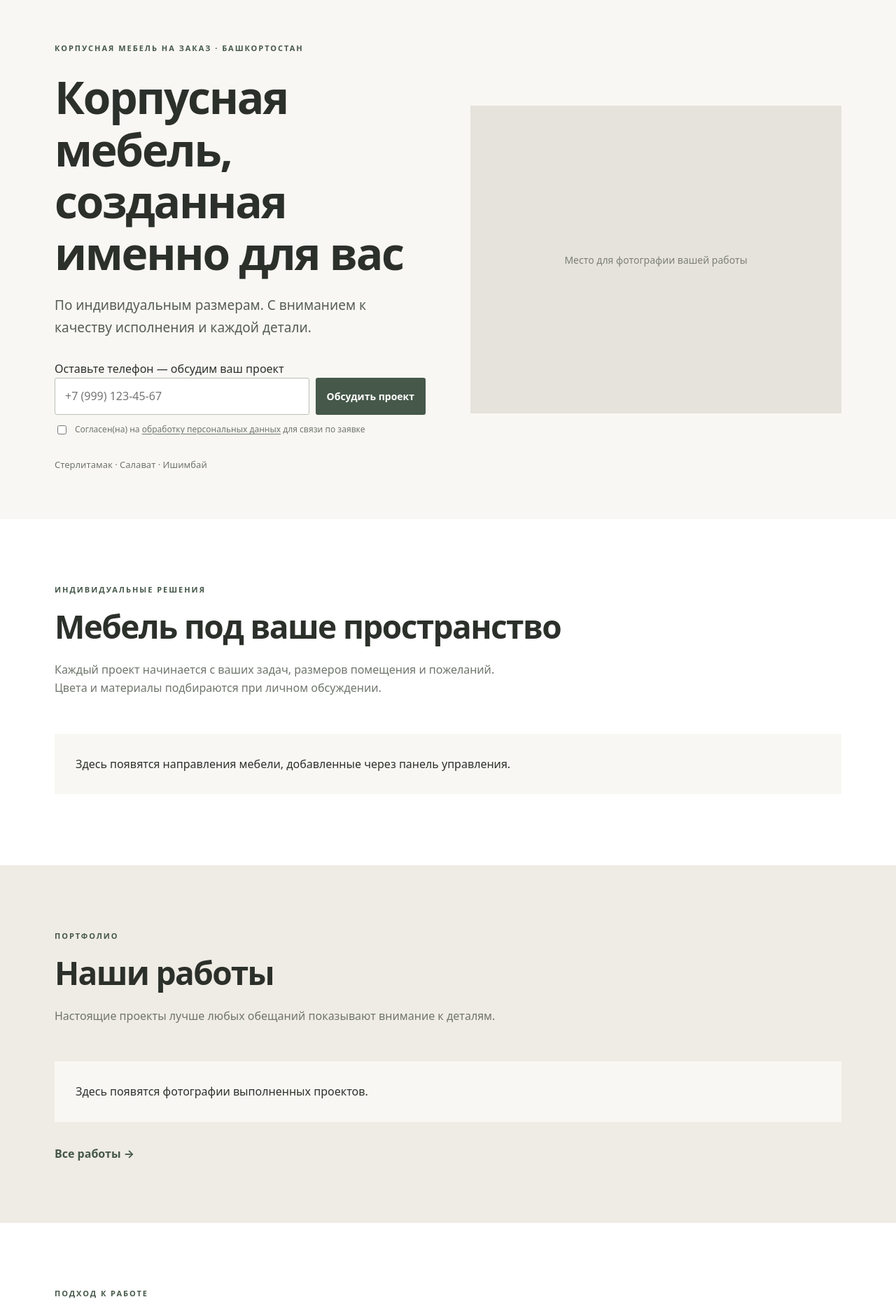
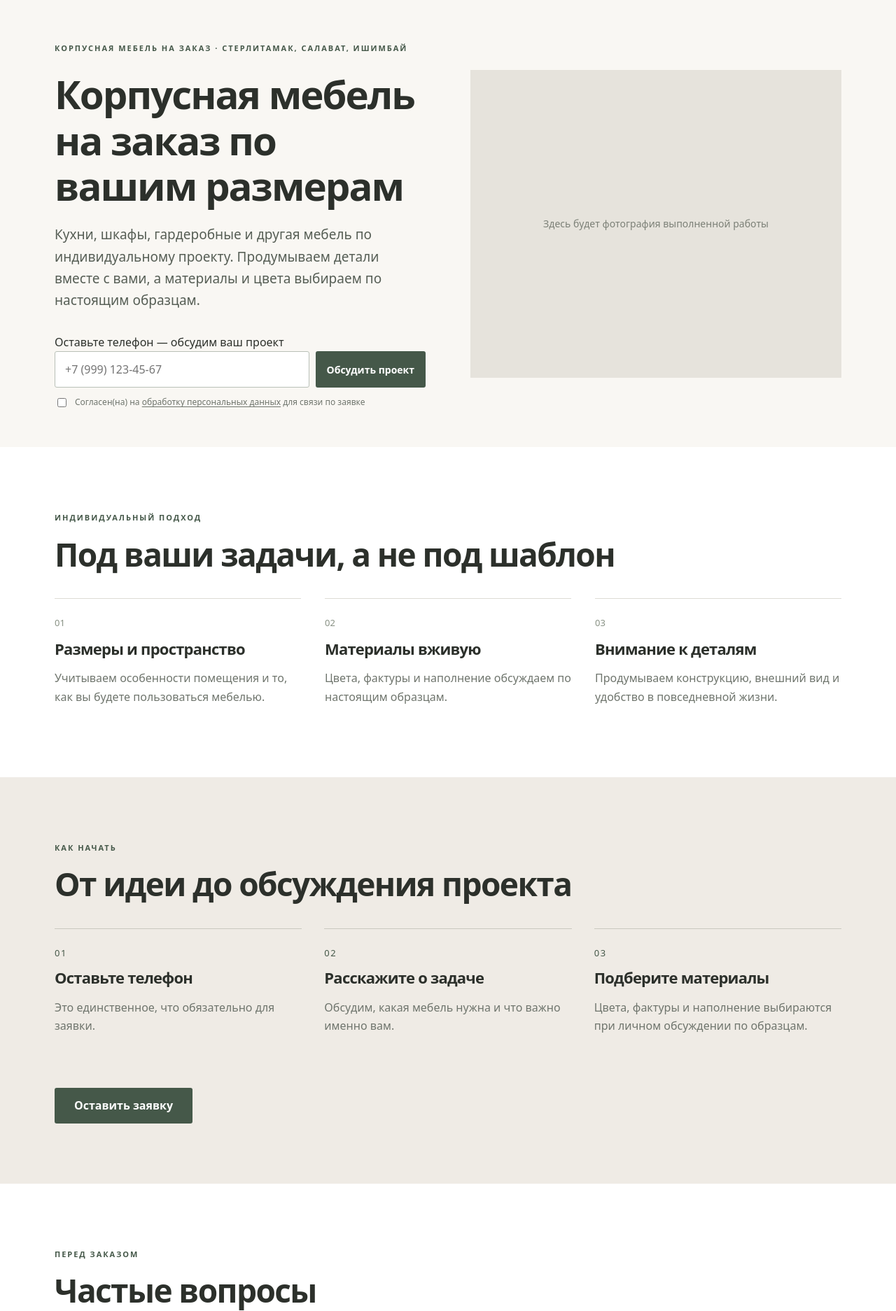
Before and after one commit to calex794/mebel, a Django app: page / in a window 1280 px wide. Shown: the part 89-1963 px from the top of the page at 70% size. Run offline with Django 5.2, Linux system fonts and the light colour scheme; data comes from the database, SQL or seed files in the repository; data that the repository does not hold is empty.

Commit message:
feat: улучшить главную мебельного сайта для заявок
* feat: store editable FAQ and clarify default first-screen copy

* feat: make common questions editable in admin

* feat: show published common questions on homepage

* feat: migrate first-screen copy and seed editable FAQ

* feat: put work proof, services and clear lead journey into homepage

* test: cover landing hierarchy and editable FAQ; style sections

* test: cover landing hierarchy and editable FAQ; style sections

```diff
--- a/catalog/views.py
+++ b/catalog/views.py
@@ -1,7 +1,6 @@
 from django.contrib import messages
 from django.core.cache import cache
-from django.db import transaction
-from django.http import Http404, HttpResponse, HttpResponseRedirect
+from django.http import HttpResponse, HttpResponseRedirect
 from django.shortcuts import get_object_or_404, render
 from django.urls import reverse
 from django.utils import timezone
@@ -9,7 +8,7 @@ from django.utils.http import url_has_allowed_host_and_scheme
 from django.views.decorators.http import require_POST
 
 from .forms import LeadForm
-from .models import Article, Lead, Project, Service
+from .models import Article, FAQ, Lead, Project, Service
 
 
 def home(request):
@@ -17,6 +16,7 @@ def home(request):
         "services": Service.objects.filter(published=True)[:6],
         "projects": Project.objects.filter(published=True)[:6],
         "articles": Article.objects.filter(published=True)[:3],
+        "faqs": FAQ.objects.filter(published=True)[:8],
     })
 
 
--- a/static/css/site.css
+++ b/static/css/site.css
@@ -12,3 +12,14 @@
 .hero-consent input{margin-top:3px}
 .hero-consent a{text-decoration:underline;text-underline-offset:2px}
 @media(max-width:560px){.hero-quick-row{flex-direction:column}.hero-quick-row .button{width:100%}}
+
+/* Landing sections: calm hierarchy and editorial evidence. */
+.hero-copy{min-width:0}.hero-copy h1{font-size:clamp(35px,4.4vw,58px);max-width:750px}
+.process-steps{display:grid;grid-template-columns:repeat(3,minmax(0,1fr));gap:32px;counter-reset:steps;list-style:none;margin:36px 0;padding:0}
+.process-steps li{padding:24px 0;border-top:1px solid #c9c8bf;counter-increment:steps}
+.process-steps li:before{content:"0" counter(steps);display:block;font-size:13px;letter-spacing:.12em;color:var(--olive)}
+.process-steps p{color:var(--muted)}.about-copy{max-width:740px;margin-top:55px;border-top:1px solid var(--border);padding-top:26px}
+.about-copy p{color:var(--muted)}.faq-list{max-width:840px}.faq-item{border-bottom:1px solid var(--border);padding:18px 0}
+.faq-item summary{cursor:pointer;font-size:19px;font-weight:650;line-height:1.4;padding-right:28px}
+.faq-answer{max-width:700px;color:var(--muted)}.faq-answer p{margin:14px 0 2px}
+@media(max-width:850px){.process-steps{grid-template-columns:1fr;gap:8px}.hero-copy h1{font-size:clamp(34px,7vw,52px)}}
--- a/templates/catalog/home.html
+++ b/templates/catalog/home.html
@@ -1,23 +1,49 @@
 {% extends "catalog/base.html" %}{% block content %}
-<section class="hero"><div class="wrap hero-grid"><div><span class="eyebrow">Корпусная мебель на заказ · Башкортостан</span>
-<h1>{% if site %}{{ site.hero_title }}{% else %}Корпусная мебель, созданная именно для вас{% endif %}</h1>
-<p class="lead">{% if site %}{{ site.hero_text }}{% else %}По индивидуальным размерам. С вниманием к качеству исполнения и каждой детали.{% endif %}</p>
+<section class="hero"><div class="wrap hero-grid"><div class="hero-copy">
+<span class="eyebrow">Корпусная мебель на заказ · Стерлитамак, Салават, Ишимбай</span>
+<h1>{% if site %}{{ site.hero_title }}{% else %}Корпусная мебель на заказ по вашим размерам{% endif %}</h1>
+<p class="lead">{% if site %}{{ site.hero_text }}{% else %}Кухни, шкафы, гардеробные и другая мебель по индивидуальному проекту. Продумываем детали вместе с вами, а материалы и цвета выбираем по настоящим образцам.{% endif %}</p>
 <form class="hero-quick-form" method="post" action="{% url 'submit_lead' %}" aria-label="Оставить заявку">{% csrf_token %}
-<input type="hidden" name="next" value="{{ request.path }}">
-<input type="hidden" name="website" value="">
+<input type="hidden" name="next" value="{{ request.path }}"><input type="hidden" name="website" value="">
 <label for="hero-phone">Оставьте телефон — обсудим ваш проект</label>
 <div class="hero-quick-row"><input id="hero-phone" type="tel" name="phone" placeholder="+7 (999) 123-45-67" autocomplete="tel" inputmode="tel" required maxlength="40"><button class="button" type="submit">Обсудить проект</button></div>
 <label class="hero-consent"><input type="checkbox" name="consent" required> <span>Согласен(на) на <a href="{% url 'privacy' %}">обработку персональных данных</a> для связи по заявке</span></label>
-</form><p class="subtle">Стерлитамак · Салават · Ишимбай</p></div>
-<div class="hero-visual">{% if site and site.hero_image %}<img src="{{ site.hero_image.url }}" alt="Корпусная мебель по индивидуальному заказу">{% else %}<div class="photo-placeholder"><span>Место для фотографии вашей работы</span></div>{% endif %}</div></div></section>
-<section class="section wrap"><span class="eyebrow">Индивидуальные решения</span><h2>Мебель под ваше пространство</h2>
-<p class="section-intro">Каждый проект начинается с ваших задач, размеров помещения и пожеланий. Цвета и материалы подбираются при личном обсуждении.</p>
-{% include "catalog/cards.html" with items=services empty_text="Здесь появятся направления мебели, добавленные через панель управления." %}
+</form>
+</div><div class="hero-visual">{% if site and site.hero_image %}<img src="{{ site.hero_image.url }}" alt="Корпусная мебель по индивидуальному заказу" fetchpriority="high">{% else %}<div class="photo-placeholder"><span>Здесь будет фотография выполненной работы</span></div>{% endif %}</div></div></section>
+
+{% if projects %}<section class="section sand" aria-labelledby="works-heading"><div class="wrap"><span class="eyebrow">Реальные проекты</span>
+<h2 id="works-heading">Посмотрите качество исполнения</h2>
+<p class="section-intro">Готовая мебель и детали работ показывают больше, чем любые обещания.</p>
+{% include "catalog/cards.html" with items=projects %}<a href="{% url 'projects' %}" class="text-link">Все работы →</a>
+</div></section>{% endif %}
+
+{% if services %}<section class="section wrap" aria-labelledby="services-heading"><span class="eyebrow">Направления</span>
+<h2 id="services-heading">Мебель под ваше пространство</h2>
+<p class="section-intro">Каждый проект начинается с размеров помещения и ваших задач.</p>
+{% include "catalog/cards.html" with items=services %}<a href="{% url 'services' %}" class="text-link">Все направления →</a>
+</section>{% endif %}
+
+<section class="section wrap" aria-labelledby="approach-heading"><span class="eyebrow">Индивидуальный подход</span>
+<h2 id="approach-heading">Под ваши задачи, а не под шаблон</h2>
+<div class="advantages"><article><span>01</span><h3>Размеры и пространство</h3><p>Учитываем особенности помещения и то, как вы будете пользоваться мебелью.</p></article>
+<article><span>02</span><h3>Материалы вживую</h3><p>Цвета, фактуры и наполнение обсуждаем по настоящим образцам.</p></article>
+<article><span>03</span><h3>Внимание к деталям</h3><p>Продумываем конструкцию, внешний вид и удобство в повседневной жизни.</p></article></div>
+{% if site and site.about %}<div class="about-copy"><h3>О мастерской</h3>{{ site.about|linebreaks }}</div>{% endif %}
 </section>
-<section class="section sand"><div class="wrap"><span class="eyebrow">Портфолио</span><h2>Наши работы</h2><p class="section-intro">Настоящие проекты лучше любых обещаний показывают внимание к деталям.</p>
-{% include "catalog/cards.html" with items=projects empty_text="Здесь появятся фотографии выполненных проектов." %}
-<a href="{% url 'projects' %}" class="text-link">Все работы →</a></div></section>
-<section class="section wrap"><span class="eyebrow">Подход к работе</span><h2>Качество начинается с деталей</h2>
-<div class="advantages"><article><span>01</span><h3>Под ваши размеры</h3><p>Проектируем корпусную мебель с учётом особенностей помещения.</p></article><article><span>02</span><h3>Личное обсуждение</h3><p>Подбор цвета, материалов и наполнения — с реальными образцами.</p></article><article><span>03</span><h3>Внимание к исполнению</h3><p>В готовых работах показываем детали, материалы и качество сборки.</p></article></div></section>
-{% if articles %}<section class="section sand"><div class="wrap"><span class="eyebrow">Полезное</span><h2>Статьи о мебели</h2>{% include "catalog/cards.html" with items=articles %}<a class="text-link" href="{% url 'articles' %}">Все статьи →</a></div></section>{% endif %}
+
+<section class="section sand" aria-labelledby="process-heading"><div class="wrap"><span class="eyebrow">Как начать</span>
+<h2 id="process-heading">От идеи до обсуждения проекта</h2>
+<ol class="process-steps"><li><h3>Оставьте телефон</h3><p>Это единственное, что обязательно для заявки.</p></li>
+<li><h3>Расскажите о задаче</h3><p>Обсудим, какая мебель нужна и что важно именно вам.</p></li>
+<li><h3>Подберите материалы</h3><p>Цвета, фактуры и наполнение выбираются при личном обсуждении по образцам.</p></li></ol>
+<a class="button" href="#lead-form">Оставить заявку</a></div></section>
+
+{% if faqs %}<section class="section wrap" aria-labelledby="faq-heading"><span class="eyebrow">Перед заказом</span>
+<h2 id="faq-heading">Частые вопросы</h2><div class="faq-list">
+{% for faq in faqs %}<details class="faq-item"><summary>{{ faq.question }}</summary><div class="faq-answer">{{ faq.answer|linebreaks }}</div></details>{% endfor %}
+</div></section>{% endif %}
+
+{% if articles %}<section class="section sand" aria-labelledby="articles-heading"><div class="wrap"><span class="eyebrow">Полезное</span>
+<h2 id="articles-heading">Как выбрать мебель</h2>
+{% include "catalog/cards.html" with items=articles %}<a class="text-link" href="{% url 'articles' %}">Все статьи →</a></div></section>{% endif %}
 {% endblock %}
```
Also changed, not shown: catalog/admin.py (+9 -3 lines), catalog/models.py (+17 -3 lines), catalog/tests.py (+49 -0 lines), catalog/migrations/0002_landing_clarity_faq.py (added).
